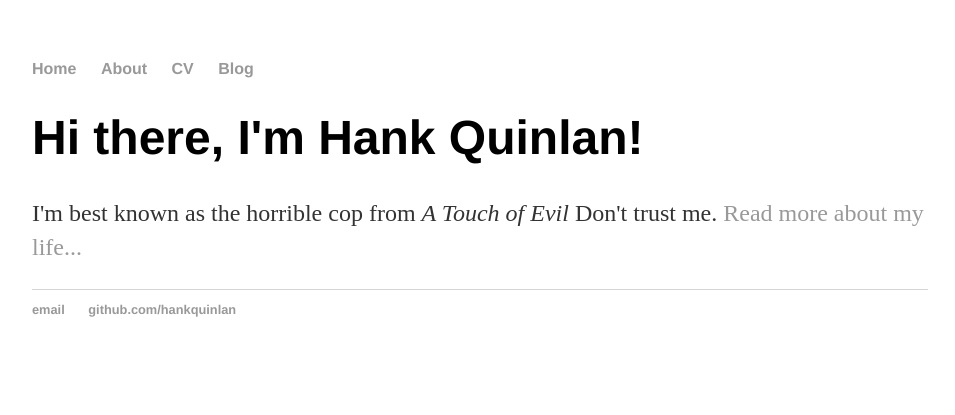
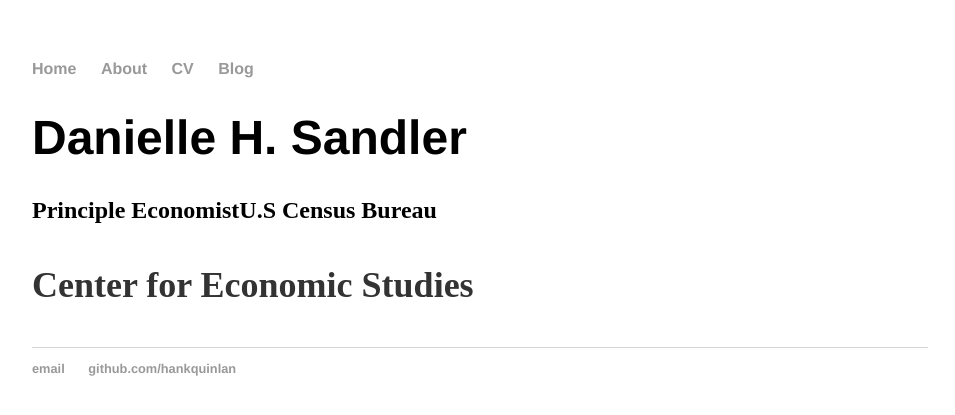
Before and after one commit to dismalscientist86/dismalscientist86.github.io, a Jekyll site: the page built from index.html, in a window 1280 px wide. Shown: the top 415 px of the page, without its empty margins (160-1115 px from the left). Built offline with Jekyll 4.4.1, drawn with Linux system fonts in a browser that asks for light colours.

Commit message:
Update index.html
Changing to my info

```diff
--- a/index.html
+++ b/index.html
@@ -1,8 +1,10 @@
 ---
 layout: default
-title: Hank Quinlan, Horrible Cop
+title: Danielle H. Sandler
 ---
 <div class="blurb">
-	<h1>Hi there, I'm Hank Quinlan!</h1>
-	<p>I'm best known as the horrible cop from <em>A Touch of Evil</em> Don't trust me. <a href="/about">Read more about my life...</a></p>
+	<h1>Danielle H. Sandler</h1>
+	<h2>Principle Economist</h2.
+	<p>U.S Census Bureau </p>
+	<p>Center for Economic Studies </p>
 </div><!-- /.blurb -->
```
